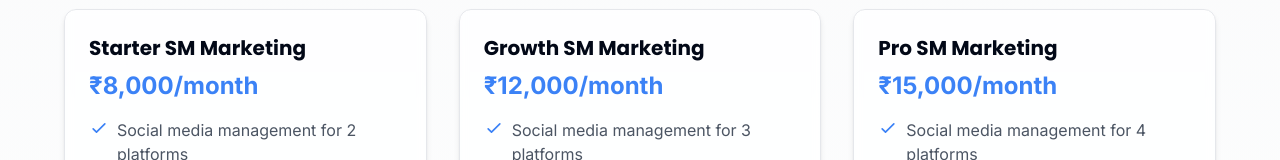
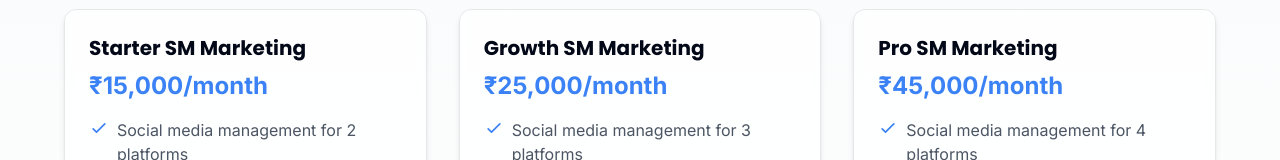
Before and after one commit to Bharathbhupathi2002/lasan-Media-Works, a React (Vite) app: page /pricing in a window 1280 px wide. Shown: the part 315-475 px from the top of the page. Built offline with nearby package versions, Linux system fonts and the light colour scheme.

Commit message:
Fix: Update pricing values
Update the pricing values in the PricingPlans component.

```diff
--- a/src/components/pricing/PricingPlans.tsx
+++ b/src/components/pricing/PricingPlans.tsx
@@ -6,7 +6,7 @@ const PricingPlans: React.FC = () => {
   const pricingPlans = [
     {
       title: "Starter SM Marketing",
-      price: "₹8,000/month",
+      price: "₹15,000/month",
       features: [
         "Social media management for 2 platforms",
         "Basic SEO",
@@ -17,7 +17,7 @@ const PricingPlans: React.FC = () => {
     },
     {
       title: "Growth SM Marketing",
-      price: "₹12,000/month",
+      price: "₹25,000/month",
       features: [
         "Social media management for 3 platforms",
         "Advanced SEO",
@@ -28,7 +28,7 @@ const PricingPlans: React.FC = () => {
     },
     {
       title: "Pro SM Marketing",
-      price: "₹15,000/month",
+      price: "₹45,000/month",
       features: [
         "Social media management for 4 platforms",
         "Comprehensive SEO",
```
